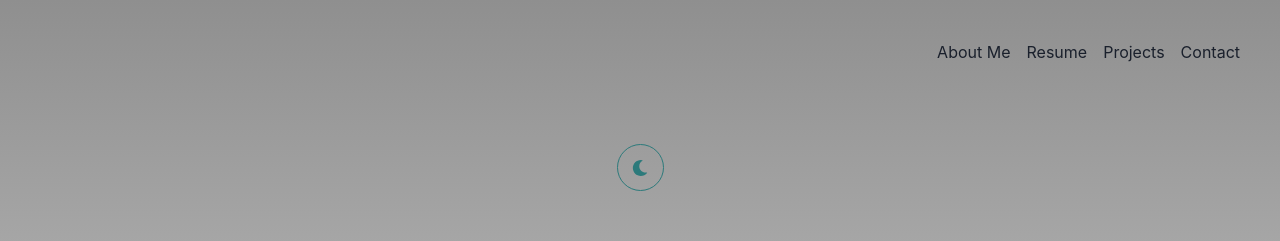
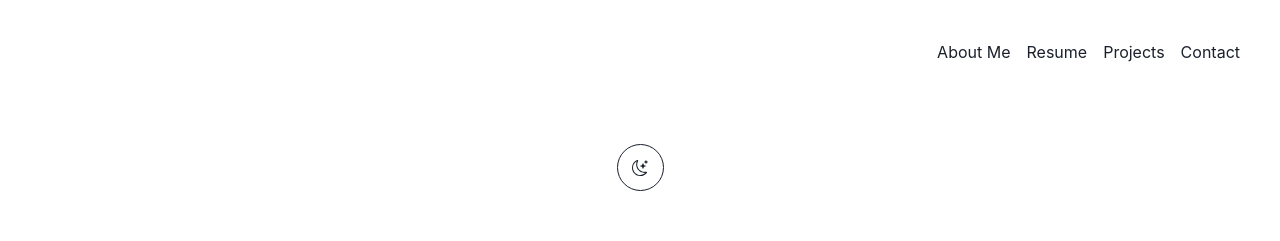
Before and after one commit to avc0021/Portfolio-3.0, a React (Create React App) app: page / in a window 1280 px wide. Shown: the top 241 px of the page. Built offline with nearby package versions, Linux system fonts and the light colour scheme.

Commit message:
updated icon darkmode and fixed padding in resume

```diff
--- a/src/App.js
+++ b/src/App.js
@@ -36,7 +36,7 @@ function App() {
     <div
       className="App"
       style={{
-        background: "linear-gradient(rgb(143,143,143),transparent)",
+        background: "linear-gradient(rgb(143,143,143),100)",
       }}
     >
       <Navbar currentPage={currentPage} handlePageChange={handlePageChange} />
--- a/src/components/Navbar/navbar.js
+++ b/src/components/Navbar/navbar.js
@@ -1,9 +1,11 @@
 import { IconButton } from "@chakra-ui/button";
-import { FaSun, FaMoon } from "react-icons/fa";
+import { ImSun } from "react-icons/im";
+import { BsMoonStars } from "react-icons/bs"
 import React from "react";
 import { useColorMode } from "@chakra-ui/color-mode";
 import { Flex, VStack, Box, Spacer } from "@chakra-ui/layout";
 //import { textDecoration } from "@chakra-ui/react";
+
 
 function Navbar({ currentPage, handlePageChange }) {
   const { colorMode, toggleColorMode } = useColorMode();
@@ -66,11 +68,11 @@ function Navbar({ currentPage, handlePageChange }) {
       </Flex>
       <Box>
         <IconButton
-          colorScheme="teal"
+          colorScheme="black"
           variant="outline"
-          mb={8}
+          mb={18}
           boxSize="47px"
-          icon={isDark ? <FaSun /> : <FaMoon />}
+          icon={isDark ? <ImSun /> : <BsMoonStars />}
           isRound="true"
           onClick={toggleColorMode}
         ></IconButton>
--- a/src/components/Project1/project1.js
+++ b/src/components/Project1/project1.js
@@ -1,15 +1,7 @@
 import React from "react";
 import { Image } from "@chakra-ui/image";
-import {
-  Box,
-  Link,
-  Heading,
-  Text,
-  Stack,
-  Button,
-  useColorModeValue,
-} from "@chakra-ui/react";
-import { BsGithub } from "react-icons/bs";
+import { Box, Heading, Text, Stack, Button } from "@chakra-ui/react";
+import { BsGithub, BsFilePlay } from "react-icons/bs";
 
 export default function Project1() {
   return (
@@ -31,11 +23,7 @@ export default function Project1() {
           />
         </Box>
         <Stack mt={3}>
-          <Heading
-            color={"white"}
-            fontSize={"2xl"}
-            fontFamily={"body"}
-          >
+          <Heading color={"white"} fontSize={"2xl"} fontFamily={"body"}>
             Parachute Play
           </Heading>
           <Text color={"gray.500"}>
@@ -63,7 +51,8 @@ export default function Project1() {
               window.open("https://jam-group-project.herokuapp.com/")
             }
           >
-            Demo
+            <BsFilePlay size="21px" color="white" />{" "}
+            <Text ml={"8px"}>Deploy</Text>
           </Button>
           <Button
             flex={1}
@@ -84,7 +73,7 @@ export default function Project1() {
               window.open("https://github.com/jessebubble/parachute-play")
             }
           >
-            GitHub
+            <BsGithub size="20px" /> <Text ml={"10px"}>GitHub</Text>
           </Button>
         </Stack>
       </Box>
--- a/src/components/Project3/project3.js
+++ b/src/components/Project3/project3.js
@@ -1,16 +1,13 @@
 import React from "react";
-import { Image } from "@chakra-ui/image";
+//import { Image } from "@chakra-ui/image";
 import {
   Box,
-  IconButton,
   Heading,
   Text,
   Stack,
   Button,
-  useColorModeValue,
 } from "@chakra-ui/react";
 import { BsGithub, BsFilePlay } from "react-icons/bs";
-import { GrDeploy } from "react-icons/gr";
 import BudgetTracker from "../../assets/images/btracker.png";
 
 export default function Project3() {
--- a/src/components/Project4/project4.js
+++ b/src/components/Project4/project4.js
@@ -1,14 +1,6 @@
 import React from "react";
-import { Image } from "@chakra-ui/image";
-import {
-  Box,
-  Link,
-  Heading,
-  Text,
-  Stack,
-  Button,
-  useColorModeValue,
-} from "@chakra-ui/react";
+import { Box, Heading, Text, Stack, Button } from "@chakra-ui/react";
+import { BsGithub, BsFilePlay } from "react-icons/bs";
 import DeepThoughts from "../../assets/images/DeepThoughts2.png";
 
 export default function Project4() {
@@ -27,11 +19,7 @@ export default function Project4() {
           <img src={DeepThoughts} alt="My Night Sky" />
         </Box>
         <Stack mt={3}>
-          <Heading
-            color="white"
-            fontSize={"2xl"}
-            fontFamily={"body"}
-          >
+          <Heading color="white" fontSize={"2xl"} fontFamily={"body"}>
             Deep Thoughts
           </Heading>
           <Text color={"gray.500"}>
@@ -59,7 +47,8 @@ export default function Project4() {
               window.open("https://powerful-brook-32188.herokuapp.com/")
             }
           >
-            Demo
+            <BsFilePlay size="21px" color="white" />
+            <Text ml={"8px"}>Deploy</Text>
           </Button>
           <Button
             flex={1}
@@ -80,7 +69,7 @@ export default function Project4() {
               window.open("https://github.com/avc0021/Social-Media-MERN-App")
             }
           >
-            Github
+            <BsGithub size="20px" /> <Text ml={"10px"}>GitHub</Text>
           </Button>
         </Stack>
       </Box>
--- a/src/components/Projects/projects.js
+++ b/src/components/Projects/projects.js
@@ -21,7 +21,7 @@ function Projects() {
         <Text
           fontSize="4xl"
           fontWeight="bold"
-          bgGradient="linear(to-r, cyan.400, blue.500, purple.600)"
+          bgGradient="linear(to-r, cyan.600, blue.500, purple.600)"
           bgClip="text"
           alignSelf="center"
         >
--- a/src/components/Resume/resume.js
+++ b/src/components/Resume/resume.js
@@ -12,7 +12,7 @@ function Resume() {
           borderRadius="lg"
           w={"full"}
           maxW={"445px"}
-          p={10}
+          p={70}
         >
           <Text
             fontSize="4xl"
```
